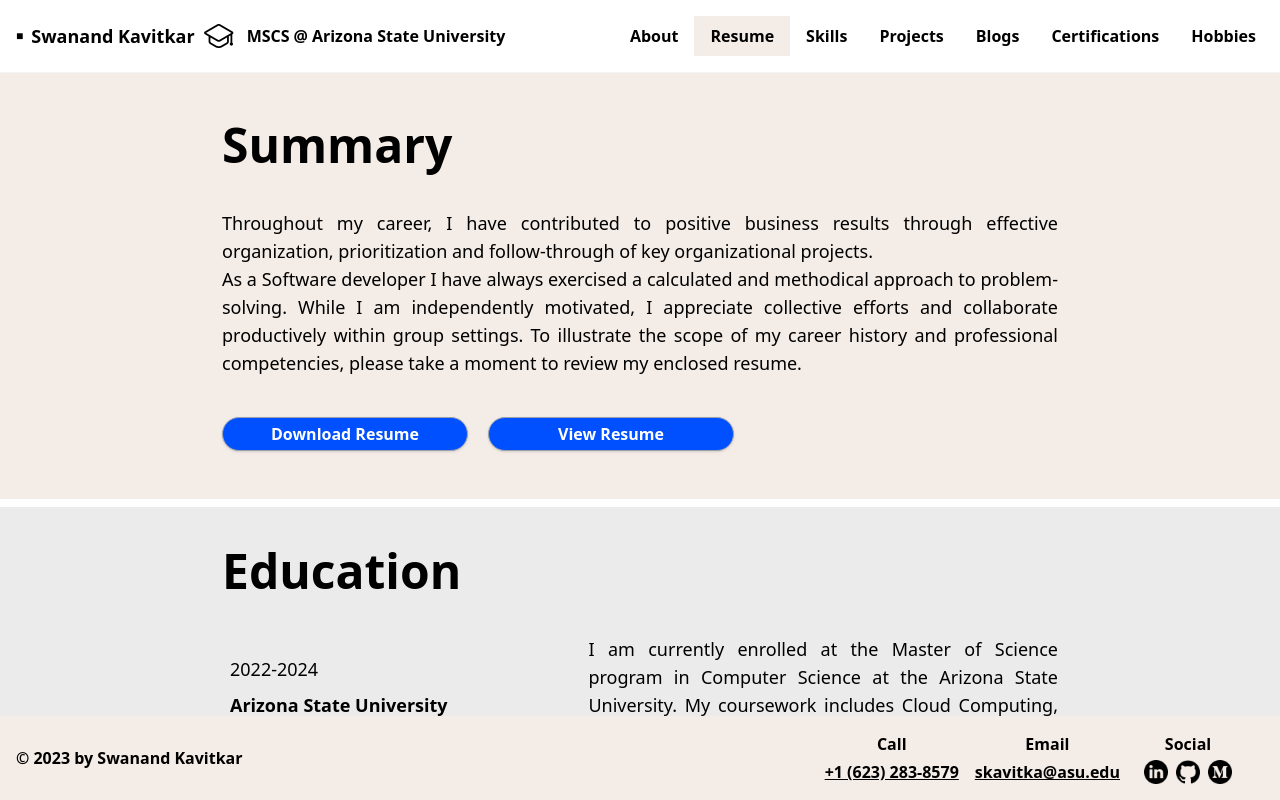
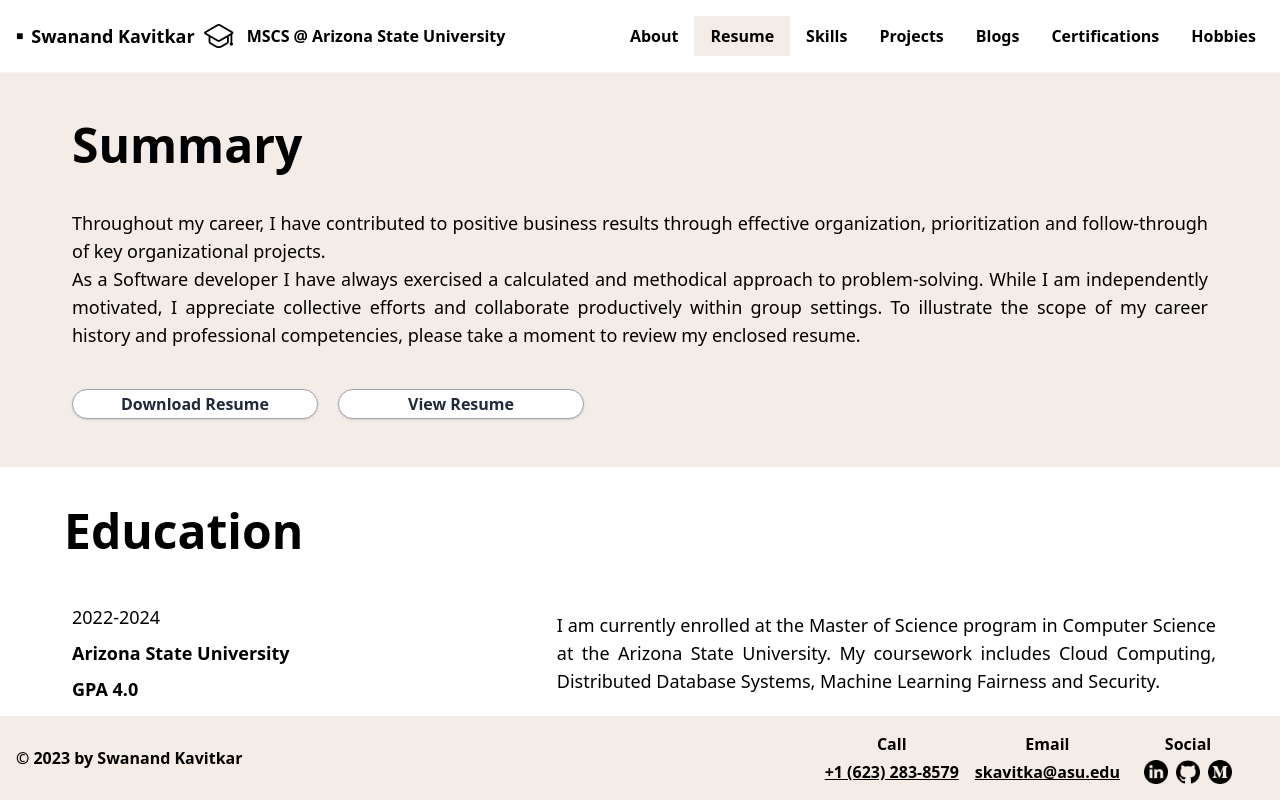
Before and after one commit to S-Threepio/S-Threepio.github.io, a React (Create React App) app: page /#/resume in a window 1280 px wide. Built offline with nearby package versions, Linux system fonts and the light colour scheme.

Commit message:
updated styles

```diff
--- a/src/Footer.js
+++ b/src/Footer.js
@@ -6,7 +6,7 @@ const Footer = () => {
 
   return (
     <footer className="bg-secondary px-4 flex flex-col-reverse py-2 b-20 m-0 md:py-0 md:flex-row font-semibold items-center">
-      <div className="flex-1 py-2 md:py-0">{footer.copyright}</div>
+      <div className="flex-1 py-2 md:py-0 z-20">{footer.copyright}</div>
       <div className="flex flex-col px-10 m-2 md:p-2 md:flex-row">
         <div className="flex flex-col px-2 py-2 text-center md:py-0">
           Call
--- a/src/components/Resume/Resume.js
+++ b/src/components/Resume/Resume.js
@@ -30,22 +30,22 @@ const Resume = () => {
   };
 
   return (
-    <div className="flex flex-col flex-1 sm:overflow-y-scroll scrollbar-hide">
-      <div className="bg-secondary w-full flex p-6 justify-center">
-        <div className="flex flex-col gap-10 items-center lg:items-start px-8 py-4 mb-2 w-[900px] sm:m-2">
-          <div className="text-5xl font-bold w-max">Summary</div>
+    <div className="flex bg-secondary flex-col flex-1 sm:overflow-y-scroll scrollbar-hide">
+      <div className=" w-full flex p-6 justify-start self-center lg:w-[1000px] xl:w-[1200px]">
+        <div className="flex flex-col gap-10 items-center lg:items-start py-4 mb-2 sm:m-2">
+          <div className="text-5xl text-left font-bold w-max">Summary</div>
           <div className="text-lg text-justify">{resume.summary}</div>
           <div className="grid grid-cols-1 md:grid-cols-2 gap-5 text-center">
             <div
               href="/resume"
-              className="px-12 py-1 bg-linkcolor text-white font-semibold transition duration-100 ease-out hover:scale-105 hover:bg-secondary hover:cursor-pointer hover:text-gray-950 border border-gray-400 rounded-full shadow"
+              className="px-12  py-0.5 font-semibold bg-primary hover:cursor-pointer transition duration-100 ease-out hover:scale-105 hover:bg-white text-gray-800 border border-gray-400 rounded-full shadow"
               onClick={handleDownload}
             >
               Download Resume
             </div>
             <div
               href="/resume"
-              className="px-12 py-1 bg-linkcolor text-white font-semibold transition duration-100 ease-out hover:scale-105 hover:bg-secondary hover:cursor-pointer hover:text-gray-950 border border-gray-400 rounded-full shadow"
+              className="px-12  py-0.5 font-semibold hover:cursor-pointer bg-primary transition duration-100 ease-out hover:scale-105 hover:bg-white text-gray-800 border border-gray-400 rounded-full shadow"
               onClick={handleView}
             >
               View Resume
@@ -54,8 +54,9 @@ const Resume = () => {
         </div>
       </div>
 
-      <div className="bg-sober w-full justify-center text-center lg:text-justify flex p-6 my-2">
-        <div className="flex flex-col gap-10 px-8 py-4 items-center lg:items-start mb-2 w-[900px] ">
+      <div className="bg-white flex justify-center">
+        <div className=" w-full justify-start self-center lg:w-[1000px] xl:w-[1200px] text-center lg:text-justify flex p-6">
+          <div className="flex flex-col gap-10 py-4 items-center lg:items-start mb-2 ">
             <div className="text-5xl font-bold text-left w-max">Education</div>
             <div className="flex flex-col items-center gap-10 text-justify justify-left">
               {resume.education.map((ed, index) => (
@@ -64,9 +65,11 @@ const Resume = () => {
             </div>
           </div>
         </div>
+      </div>
 
-      <div className="bg-sober w-full justify-center flex p-6">
-        <div className="flex flex-col gap-10 px-8 py-4 items-center lg:items-start mb-2 w-[900px] ">
+      <div className="bg-white flex justify-center my-1">
+        <div className="bg-white w-full justify-start self-center lg:w-[1000px] xl:w-[1200px] flex p-6">
+          <div className="flex flex-col gap-10 py-4 items-center lg:items-start mb-2  ">
             <div className="text-5xl font-bold text-left w-max">Work</div>
             <div className="flex flex-col items-center justify-center gap-12">
               {resume.work.map((wk, index) => (
@@ -76,6 +79,7 @@ const Resume = () => {
           </div>
         </div>
       </div>
+    </div>
   );
 };
 
--- a/src/components/Skills/Skills.js
+++ b/src/components/Skills/Skills.js
@@ -7,11 +7,11 @@ const Skills = () => {
   return (
     <div className="flex flex-col items-center w-screen sm:overflow-y-scroll scrollbar-hide">
       <div className="flex flex-col items-center w-max">
-        <div className="flex flex-col items-center w-screen p-10 bg-[#E8E6E6]">
+        <div className="flex flex-col items-center w-screen p-10 bg-[#F3F3F3]">
           <div className="flex flex-col items-start lg:w-[1000px] xl:w-[1200px]">
             <div className="text-5xl font-bold text-left">Technical Skills</div>
             <div className="flex flex-col items-start">
-              <ul className="flex flex-col items-start gap-3 m-10 text-xl md:gap-2">
+              <ul className="flex flex-col items-start gap-3 m-10 text-lg md:gap-2">
                 {skills.tech.map((skill, index) => (
                   <li className="list-disc" key={index}>
                     <b className="font-semibold">{skill.type} :</b>{" "}
@@ -25,7 +25,7 @@ const Skills = () => {
             </div>
           </div>
         </div>
-        <div className="flex flex-col items-center w-screen overflow-hidden md:items-start lg:items-center">
+        <div className=" bg-white flex flex-col items-center w-screen overflow-hidden md:items-start lg:items-center">
           <div className="flex flex-col items-center md:items-start lg:w-[1000px] xl:w-[1200px]">
             <div className="w-screen px-10 pt-5 text-5xl font-bold text-left md:px-10 lg:px-0 md:w-auto">
               Soft Skills
--- a/src/components/Skills/Softskills.js
+++ b/src/components/Skills/Softskills.js
@@ -6,7 +6,7 @@ const Softskills = (props) => {
     <div className="flex flex-col items-center m-2 text-center border border-gray-[150] w-4/5 sm:w-[600px] md:w-[350px] lg:w-[400px] shadow-lg md:scale-90">
       <img src={data.img} alt="logo" className="object-cover w-40 h-40 p-4" />
       <div className="text-2xl font-semibold text-center ">{data.type}</div>
-      <div className="p-6 text-lg text-justify">{data.info}</div>
+      <div className="p-6 text-lg text-justify h-[250px]">{data.info}</div>
     </div>
   );
 };
```
Lines whose indentation alone changed are shown as unchanged.
